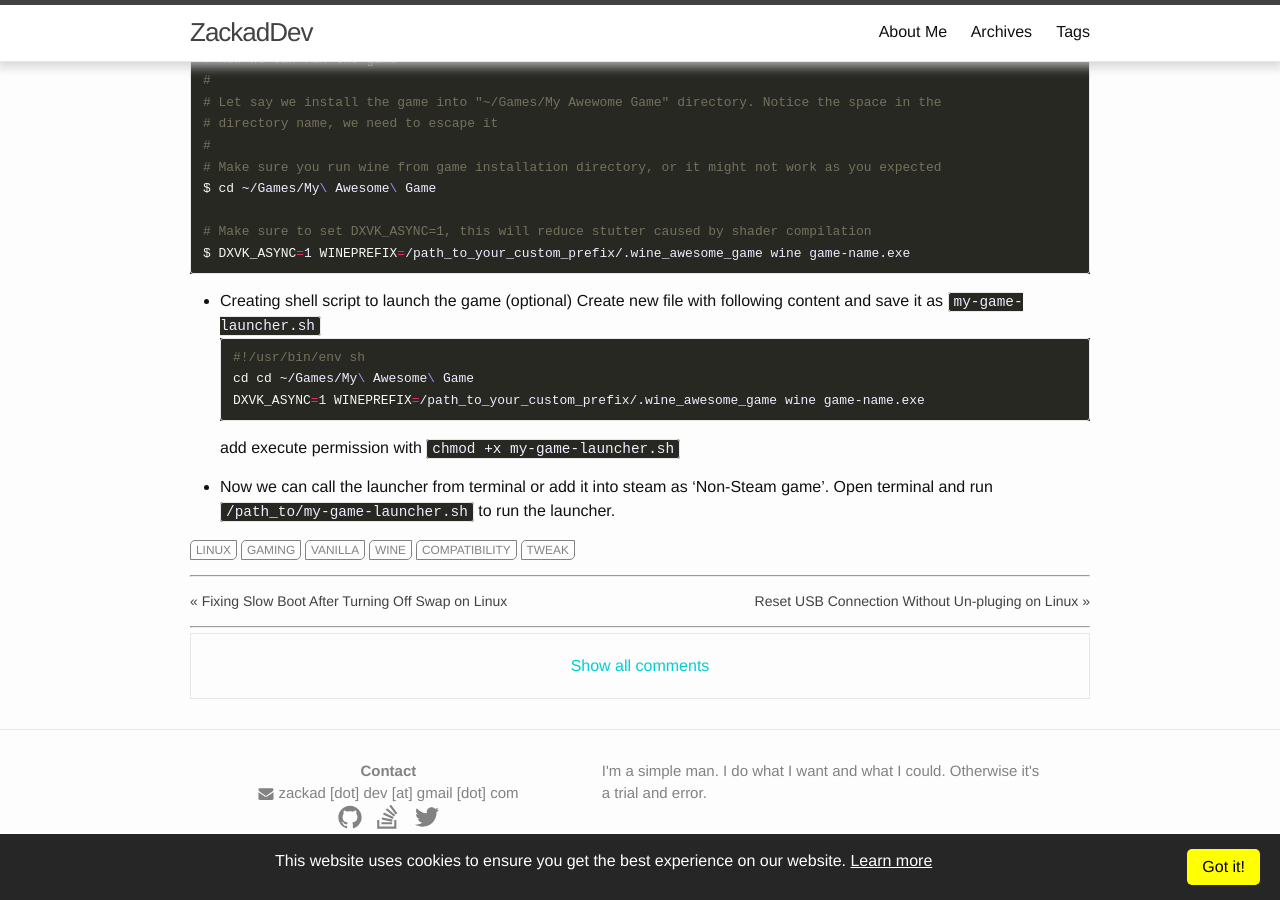
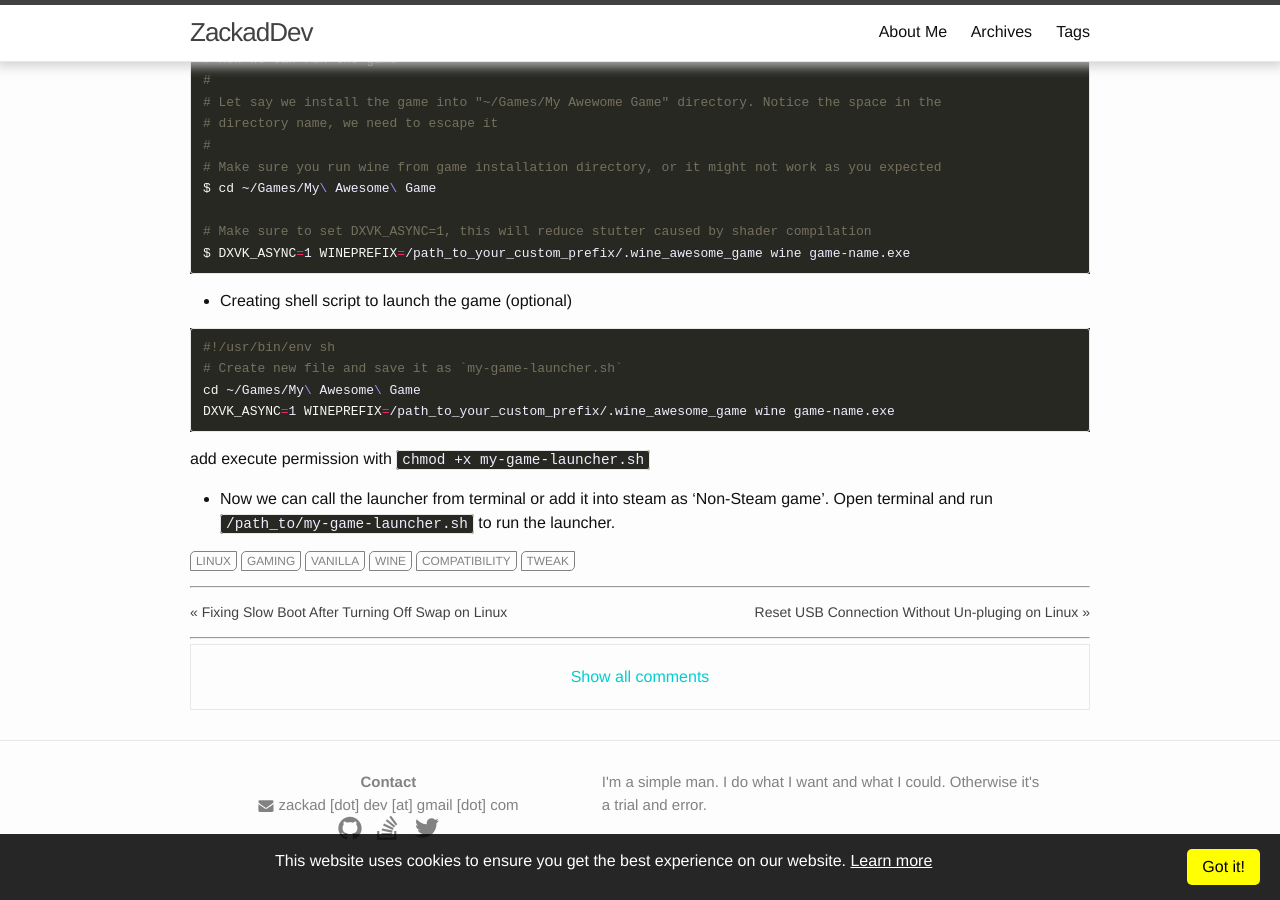
Before and after one commit to zackad/blog-src, a Jekyll site: the page built from _posts/2022-05-15-how-to-run-windows-game-with-vanilla-wine-on-linux.md, in a window 1280 px wide and 900 px high, scrolled down 1404 px. Built offline with Jekyll 4.4.1, drawn with Linux system fonts in a browser that asks for light colours.

Commit message:
fix: fix example launcher script

````diff
--- a/_posts/2022-05-15-how-to-run-windows-game-with-vanilla-wine-on-linux.md
+++ b/_posts/2022-05-15-how-to-run-windows-game-with-vanilla-wine-on-linux.md
@@ -73,10 +73,11 @@ $ DXVK_ASYNC=1 WINEPREFIX=/path_to_your_custom_prefix/.wine_awesome_game wine ga
 ```
 
 - Creating shell script to launch the game (optional)
-Create new file with following content and save it as `my-game-launcher.sh`
+
 ```shell
 #!/usr/bin/env sh
-cd cd ~/Games/My\ Awesome\ Game
+# Create new file and save it as `my-game-launcher.sh`
+cd ~/Games/My\ Awesome\ Game
 DXVK_ASYNC=1 WINEPREFIX=/path_to_your_custom_prefix/.wine_awesome_game wine game-name.exe
 ```
 add execute permission with `chmod +x my-game-launcher.sh`
````
